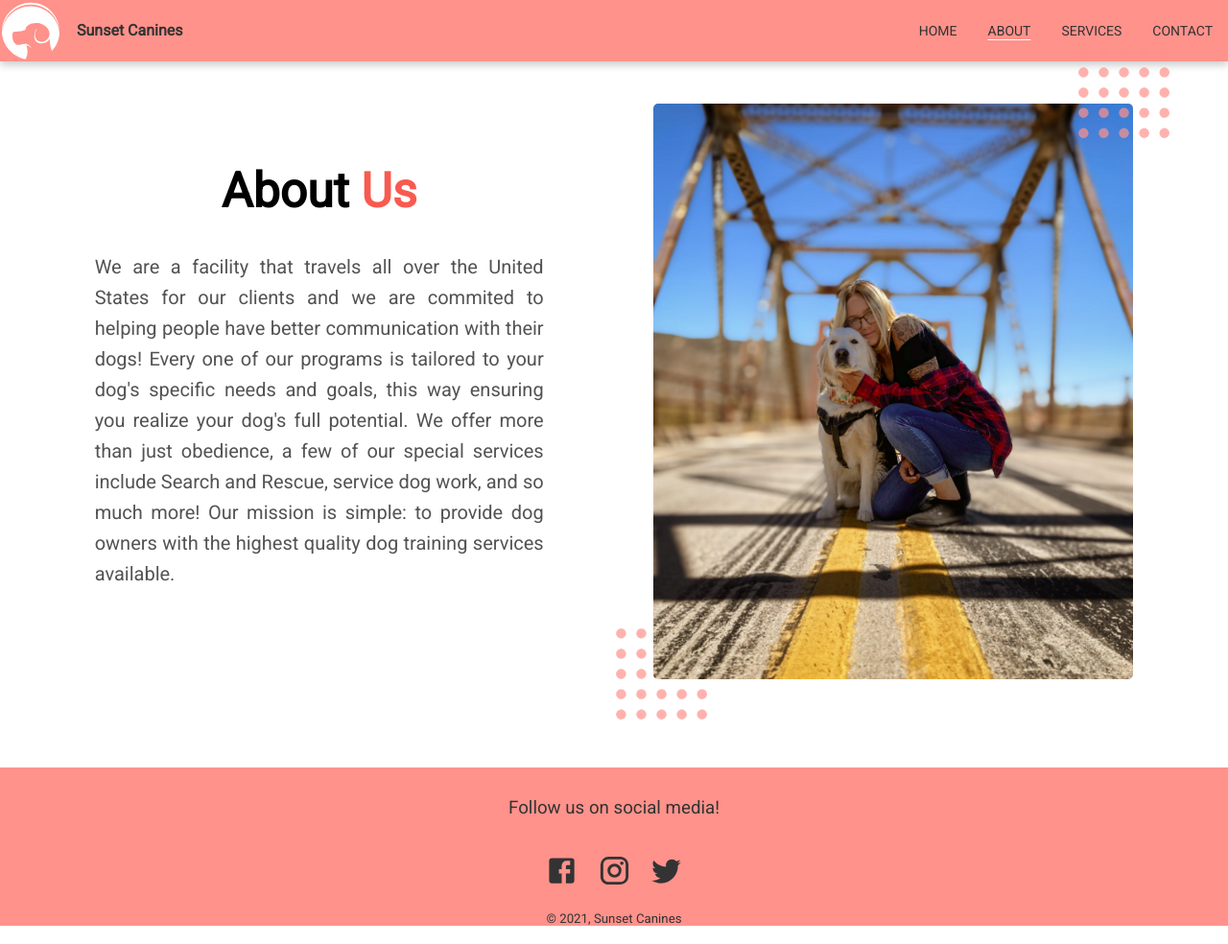
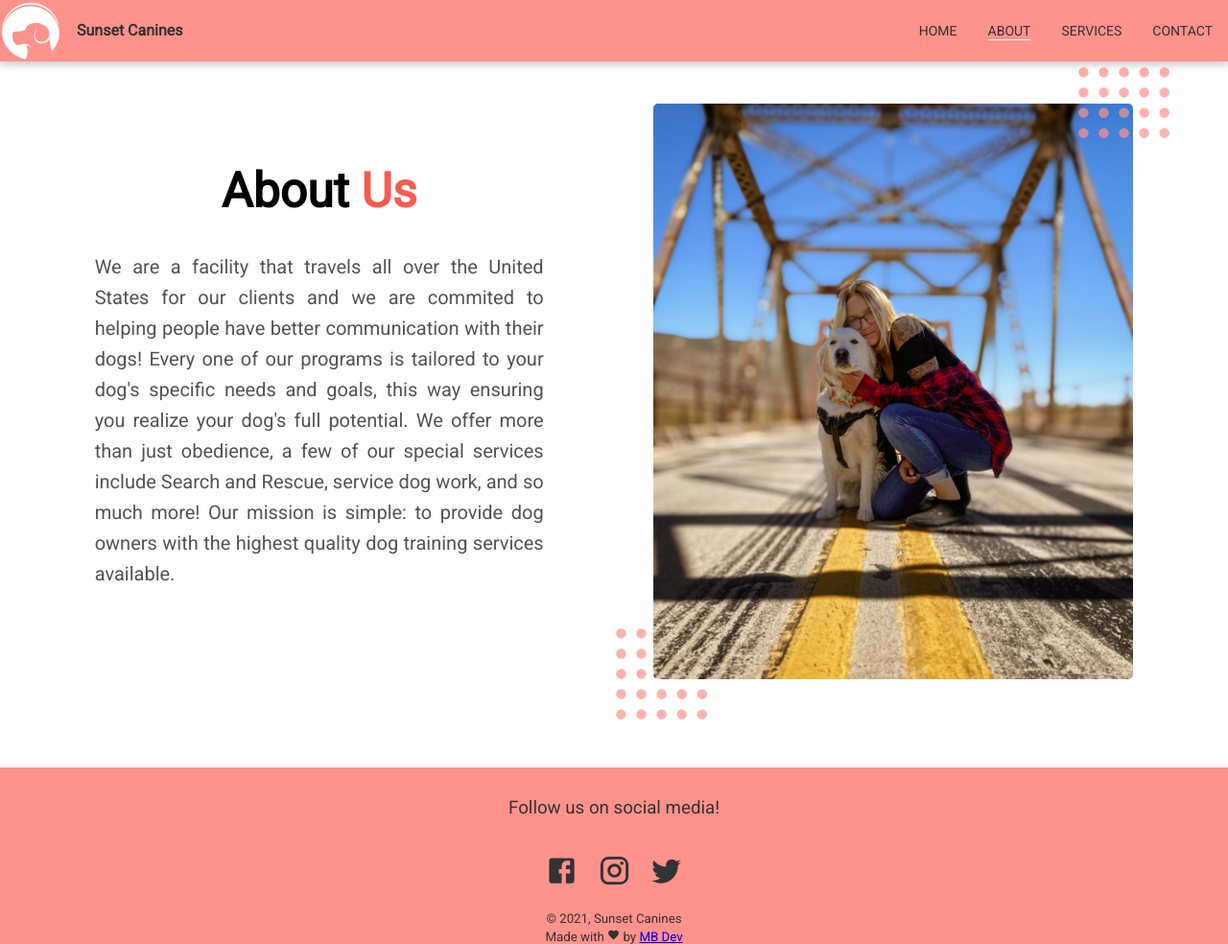
Before and after one commit to mikebabz426/sunset-revamp, a Gatsby site: page /about in a window 1280 px wide. Shown: the whole page at 96% size. Built offline with nearby package versions, Linux system fonts and the light colour scheme; Gatsby itself is replaced by a stand-in of ours.

Commit message:
fix overlay issue on about page, add link to developer website

```diff
--- a/src/components/Footer.jsx
+++ b/src/components/Footer.jsx
@@ -3,6 +3,7 @@ import styled from "styled-components"
 import FacebookIcon from "@material-ui/icons/Facebook"
 import InstagramIcon from "@material-ui/icons/Instagram"
 import TwitterIcon from "@material-ui/icons/Twitter"
+import FavoriteIcon from "@material-ui/icons/Favorite"
 
 const Container = styled.div`
   width: 100vw;
@@ -89,6 +90,18 @@ const Footer = () => {
         {" "}
         © {new Date().getFullYear()}, Sunset Canines
       </SecondaryText>
+      <SecondaryText style={{ marginTop: 3 }}>
+        Made with <FavoriteIcon style={{ fontSize: "small", color: "#333" }} />{" "}
+        by{" "}
+        <a
+          href="https://www.mbabetchki.com"
+          aria-label="link to developer website"
+          target="_blank"
+          rel="noopener noreferrer"
+        >
+          MB Dev
+        </a>
+      </SecondaryText>
     </Container>
   )
 }
--- a/src/components/Header.jsx
+++ b/src/components/Header.jsx
@@ -11,7 +11,7 @@ const NavWrap = styled.header`
   position: fixed;
   top: 0;
   width: 100vw;
-  z-index: 1;
+  z-index: 20;
   box-shadow: 0 4px 8px 0 rgba(0, 0, 0, 0.2);
 `
 const Nav = styled.nav`
```
Also changed, not shown: 1 other file.
